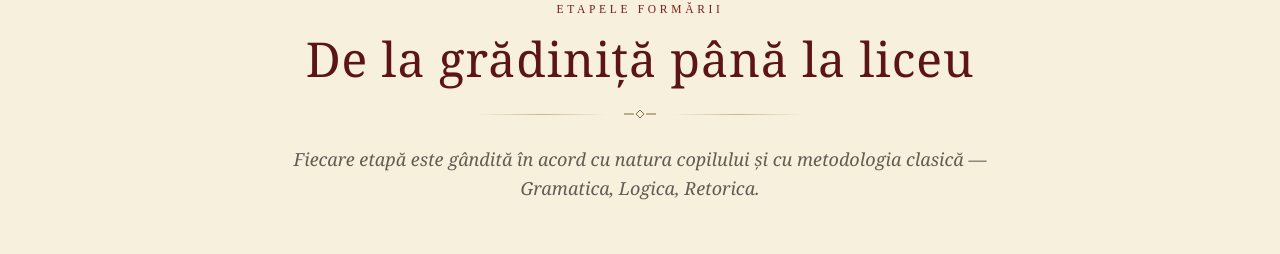
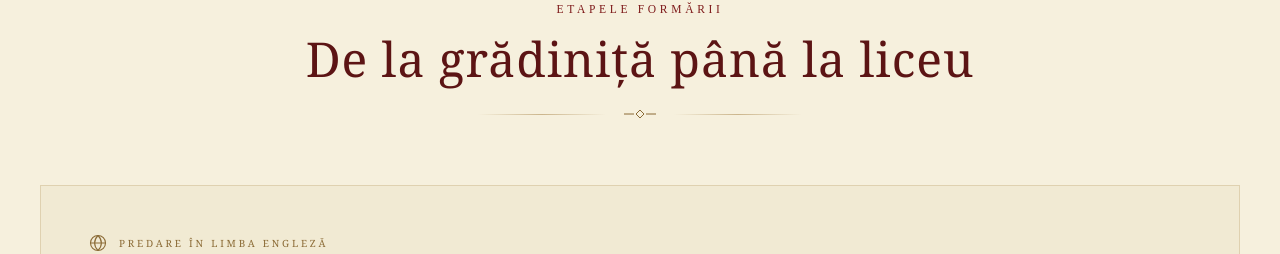
Before and after one commit to danielsalanta-byte/edictum-site, a Next.js app: page / in a window 1280 px wide. Shown: the part 1494-1748 px from the top of the page. Built offline with nearby package versions, Linux system fonts and the light colour scheme.

Commit message:
Remove subtitle text from ProgramStages header

```diff
--- a/components/ProgramStages.tsx
+++ b/components/ProgramStages.tsx
@@ -89,10 +89,6 @@ export default function ProgramStages() {
             De la grădiniță până la liceu
           </h2>
           <Ornament className="mb-6" />
-          <p className="font-serif italic text-graphite/70 text-lg leading-relaxed">
-            Fiecare etapă este gândită în acord cu natura copilului și cu
-            metodologia clasică — Gramatica, Logica, Retorica.
-          </p>
         </div>
 
         {/* English Language Section */}
```
